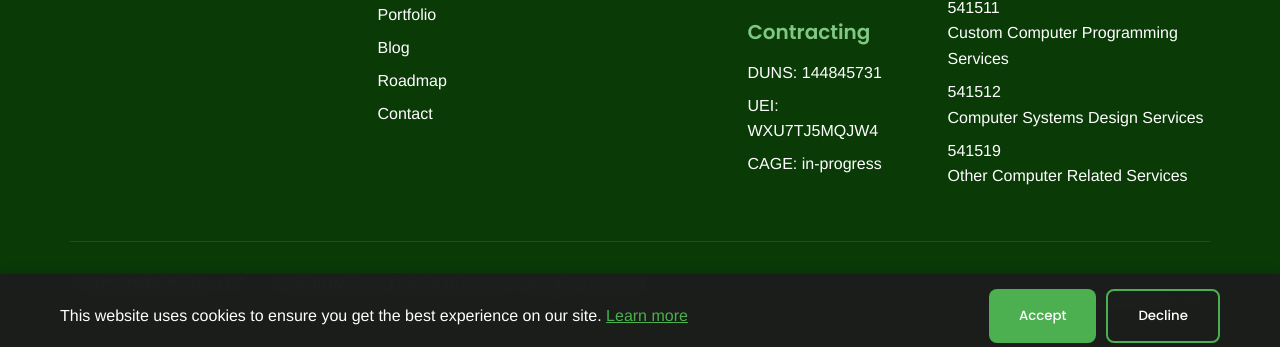
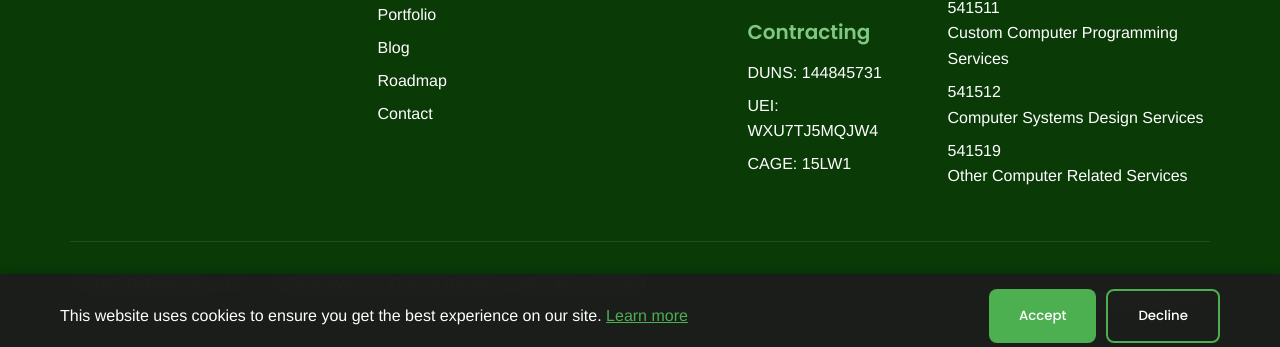
Before and after one commit to BitPadLabs/BitPadLabs-Site, a Jekyll site: the page built from blog.html, in a window 1280 px wide and 900 px high, scrolled down 503 px. Shown: the part 542-889 px from the top of the window. Built offline with Jekyll 4.4.1, drawn with Linux system fonts in a browser that asks for light colours.

Commit message:
Update .gitignore and company CAGE code
Added .DS_Store to .gitignore for macOS compatibility. Updated the company CAGE code in _config.yml from 'in-progress' to '15LW1'.

```diff
--- a/_config.yml
+++ b/_config.yml
@@ -11,7 +11,7 @@ github_username: BitPadLabs
 # Company identifiers
 duns: "144845731"
 uei: "WXU7TJ5MQJW4"
-cage: "in-progress"
+cage: "15LW1"
 
 # Build settings
 markdown: kramdown
```
Also changed, not shown: 1 other file.
